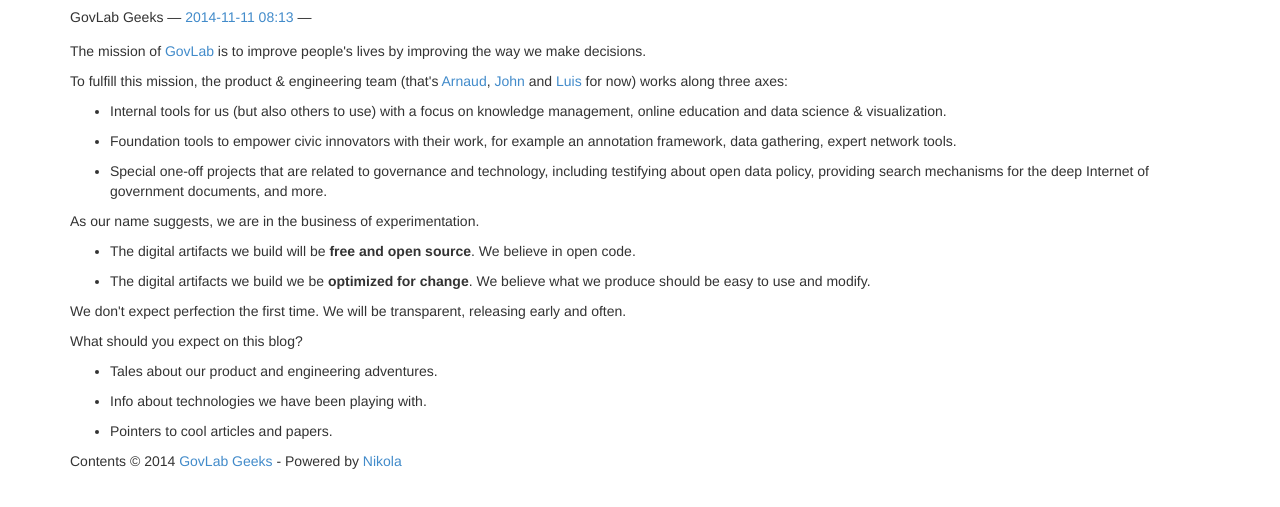
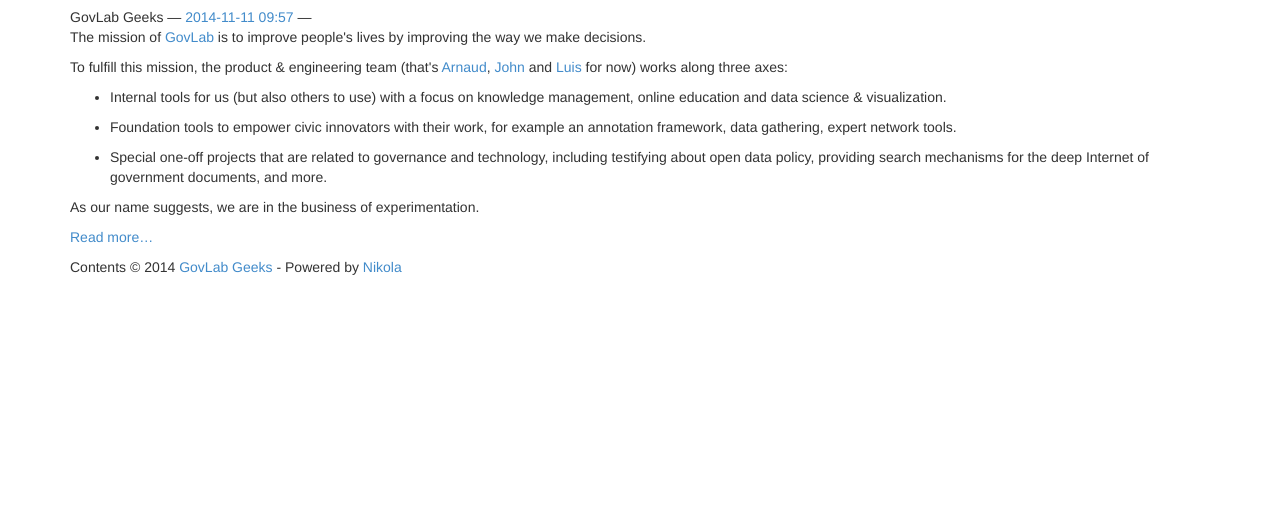
Before and after one commit to talos/6109, a plain HTML site: page index.html in a window 1280 px wide. Shown: the part 123-630 px from the top of the page. Drawn offline with Linux system fonts and the light colour scheme.

Commit message:
Nikola auto commit.
Source commit: 5a0a7ce508aa2cfd073b87e4d3715d65dca580d2
Nikola version: 7.2.0

```diff
--- a/index.html
+++ b/index.html
@@ -84,13 +84,13 @@
         <h1 class="p-name entry-title"><a href="posts/hello-world.html" class="u-url">Hello World!</a></h1>
         <div class="metadata">
             <p class="byline author vcard"><span class="byline-name fn">GovLab Geeks</span></p>
-            <p class="dateline"><a href="posts/hello-world.html" rel="bookmark"><time class="published dt-published" datetime="2014-11-11T08:13:22-05:00" itemprop="datePublished" title="2014-11-11 08:13">2014-11-11 08:13</time></a></p>
+            <p class="dateline"><a href="posts/hello-world.html" rel="bookmark"><time class="published dt-published" datetime="2014-11-11T09:57:32-05:00" itemprop="datePublished" title="2014-11-11 09:57">2014-11-11 09:57</time></a></p>
                 <p class="commentline">
 
         </p>
 </div>
     </header>
-    <div class="e-content entry-content">
+    <div class="p-summary entry-summary">
     <div>
 <p>The mission of <a href="http://thegovlab.org">GovLab</a> is to improve people's lives by improving the way we make decisions.</p>
 <p>To fulfill this mission, the product &amp; engineering team (that's <a href="https://github.com/sahuguet">Arnaud</a>, <a href="https://github.com/talos">John</a> and <a href="https://github.com/luisdaniel">Luis</a> for now) works along three axes:</p>
@@ -106,27 +106,7 @@
 </li>
 </ul>
 <p>As our name suggests, we are in the business of experimentation.</p>
-<ul>
-<li>
-<p>The digital artifacts we build will be <strong>free and open source</strong>. We believe in open code.</p>
-</li>
-<li>
-<p>The digital artifacts we build we be <strong>optimized for change</strong>. We believe what we produce should be easy to use and modify.</p>
-</li>
-</ul>
-<p>We don't expect perfection the first time. We will be transparent, releasing early and often.</p>
-<p>What should you expect on this blog?</p>
-<ul>
-<li>
-<p>Tales about our product and engineering adventures.</p>
-</li>
-<li>
-<p>Info about technologies we have been playing with.</p>
-</li>
-<li>
-<p>Pointers to cool articles and papers.</p>
-</li>
-</ul>
+<p class="more"><a href="posts/hello-world.html">Read more…</a></p>
 </div>
     </div>
     </article>
```
Also changed, not shown: 2014/index.html (+1 -1 lines), posts/hello-world.html (+4 -2 lines), rss.xml (+2 -22 lines), 1 other file.
